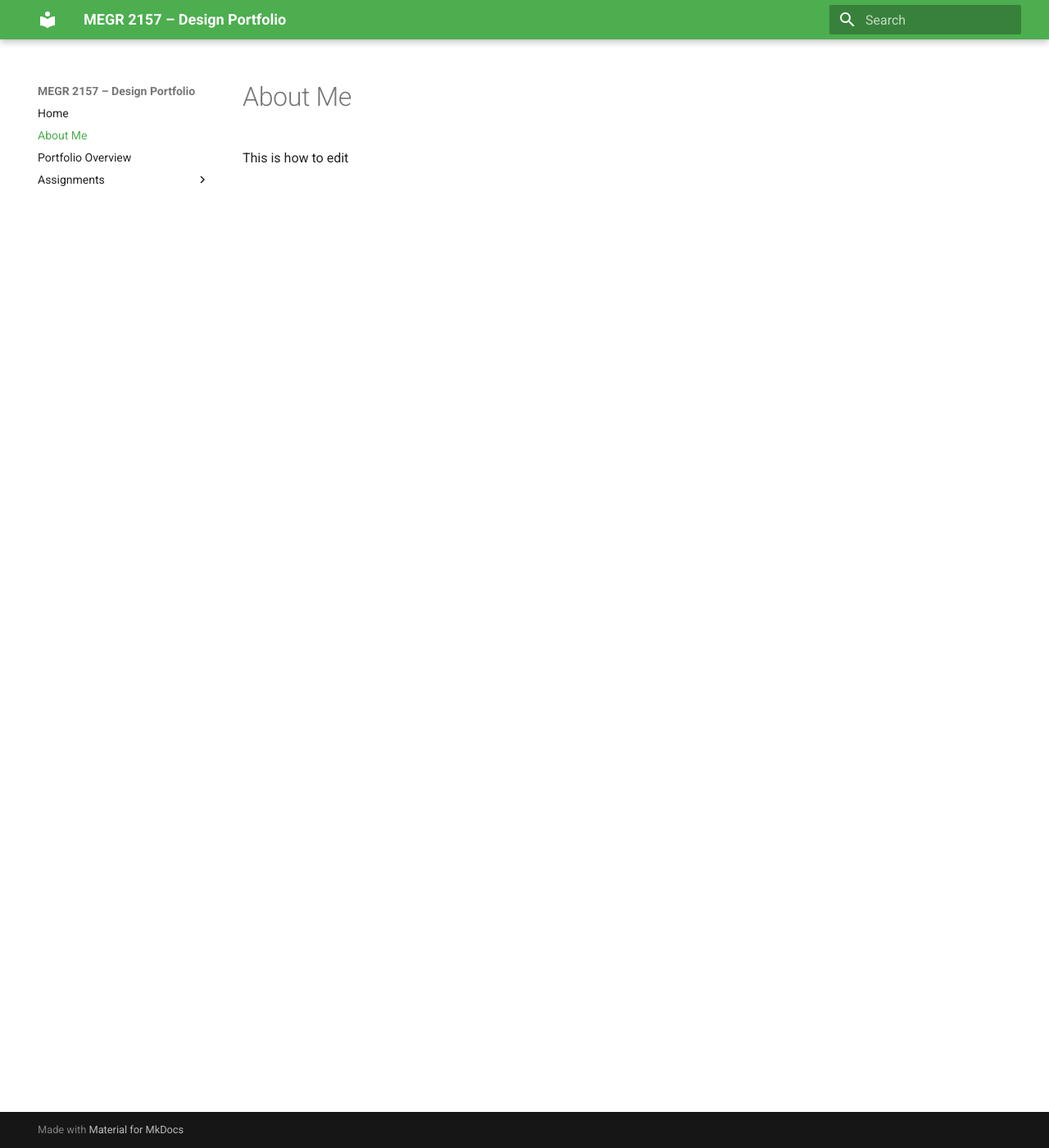
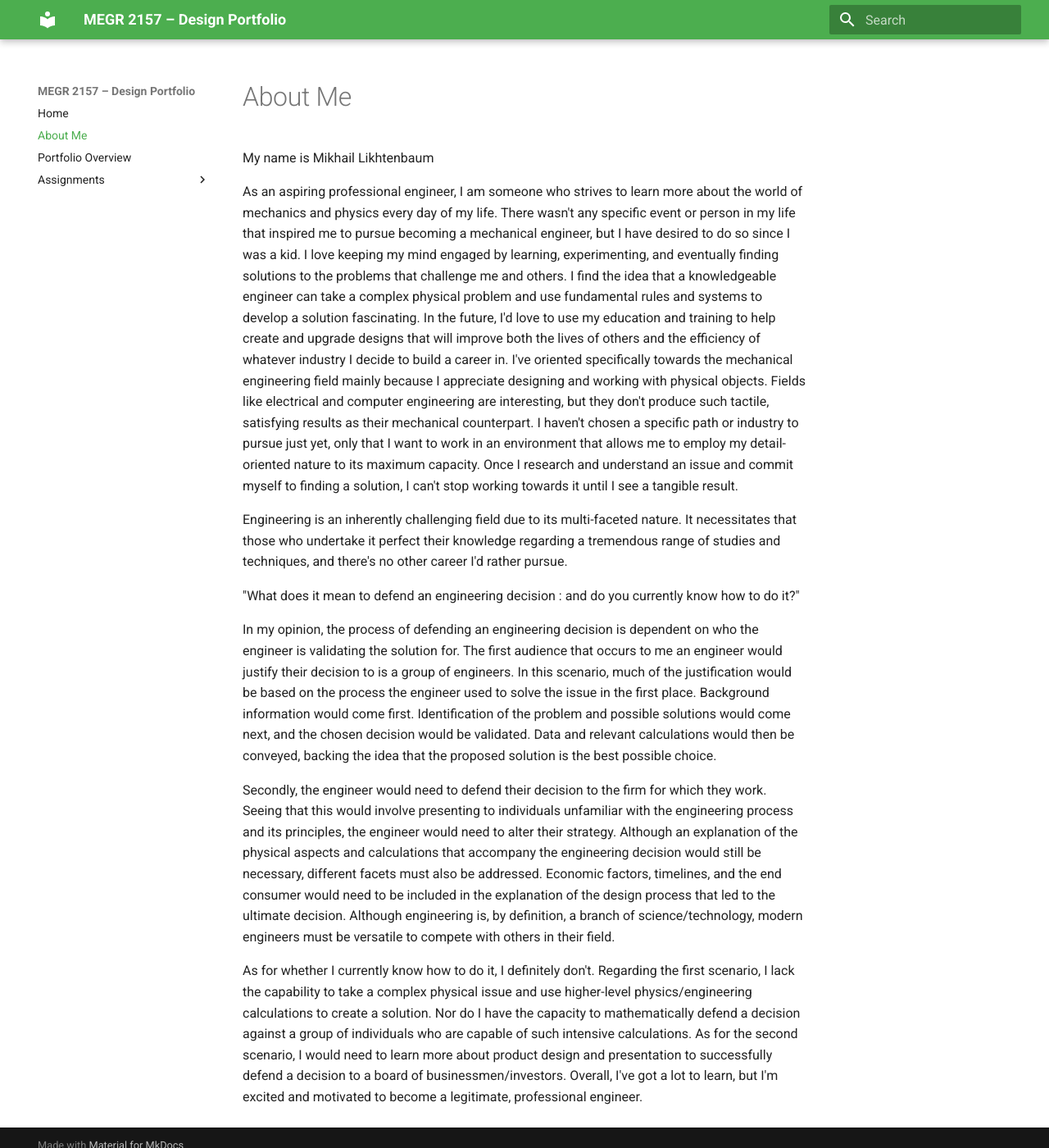
Before and after one commit to Mlikhtenbaum/-megr-2157-design-portfolio, an MkDocs documentation site: the page built from docs/aboutme/index.md, in a window 1280 px wide and 1400 px high. Shown: the whole window at 82% size. Built offline with MkDocs 1.6.1 and Material for MkDocs 9.7.7, drawn with Linux system fonts in a browser that asks for light colours.

Commit message:
Expand 'About Me' section with personal insights
Added personal introduction and reflections on engineering decision-making.

```diff
--- a/docs/aboutme/index.md
+++ b/docs/aboutme/index.md
@@ -1,2 +1,15 @@
 #About Me
-This is how to edit
+
+My name is Mikhail Likhtenbaum
+
+As an aspiring professional engineer, I am someone who strives to learn more about the world of mechanics and physics every day of my life. There wasn't any specific event or person in my life that inspired me to pursue becoming a mechanical engineer, but I have desired to do so since I was a kid. I love keeping my mind engaged by learning, experimenting, and eventually finding solutions to the problems that challenge me and others. I find the idea that a knowledgeable engineer can take a complex physical problem and use fundamental rules and systems to develop a solution fascinating. In the future, I'd love to use my education and training to help create and upgrade designs that will improve both the lives of others and the efficiency of whatever industry I decide to build a career in. I've oriented specifically towards the mechanical engineering field mainly because I appreciate designing and working with physical objects. Fields like electrical and computer engineering are interesting, but they don't produce such tactile, satisfying results as their mechanical counterpart. I haven't chosen a specific path or industry to pursue just yet, only that I want to work in an environment that allows me to employ my detail-oriented nature to its maximum capacity. Once I research and understand an issue and commit myself to finding a solution, I can't stop working towards it until I see a tangible result.
+
+Engineering is an inherently challenging field due to its multi-faceted nature. It necessitates that those who undertake it perfect their knowledge regarding a tremendous range of studies and techniques, and there's no other career I'd rather pursue.
+
+"What does it mean to defend an engineering decision : and do you currently know how to do it?"
+
+In my opinion, the process of defending an engineering decision is dependent on who the engineer is validating the solution for. The first audience that occurs to me an engineer would justify their decision to is a group of engineers. In this scenario, much of the justification would be based on the process the engineer used to solve the issue in the first place. Background information would come first. Identification of the problem and possible solutions would come next, and the chosen decision would be validated. Data and relevant calculations would then be conveyed, backing the idea that the proposed solution is the best possible choice.
+
+Secondly, the engineer would need to defend their decision to the firm for which they work. Seeing that this would involve presenting to individuals unfamiliar with the engineering process and its principles, the engineer would need to alter their strategy. Although an explanation of the physical aspects and calculations that accompany the engineering decision would still be necessary, different facets must also be addressed. Economic factors, timelines, and the end consumer would need to be included in the explanation of the design process that led to the ultimate decision. Although engineering is, by definition, a branch of science/technology, modern engineers must be versatile to compete with others in their field.
+
+As for whether I currently know how to do it, I definitely don't. Regarding the first scenario, I lack the capability to take a complex physical issue and use higher-level physics/engineering calculations to create a solution. Nor do I have the capacity to mathematically defend a decision against a group of individuals who are capable of such intensive calculations. As for the second scenario, I would need to learn more about product design and presentation to successfully defend a decision to a board of businessmen/investors. Overall, I've got a lot to learn, but I'm excited and motivated to become a legitimate, professional engineer.
```
